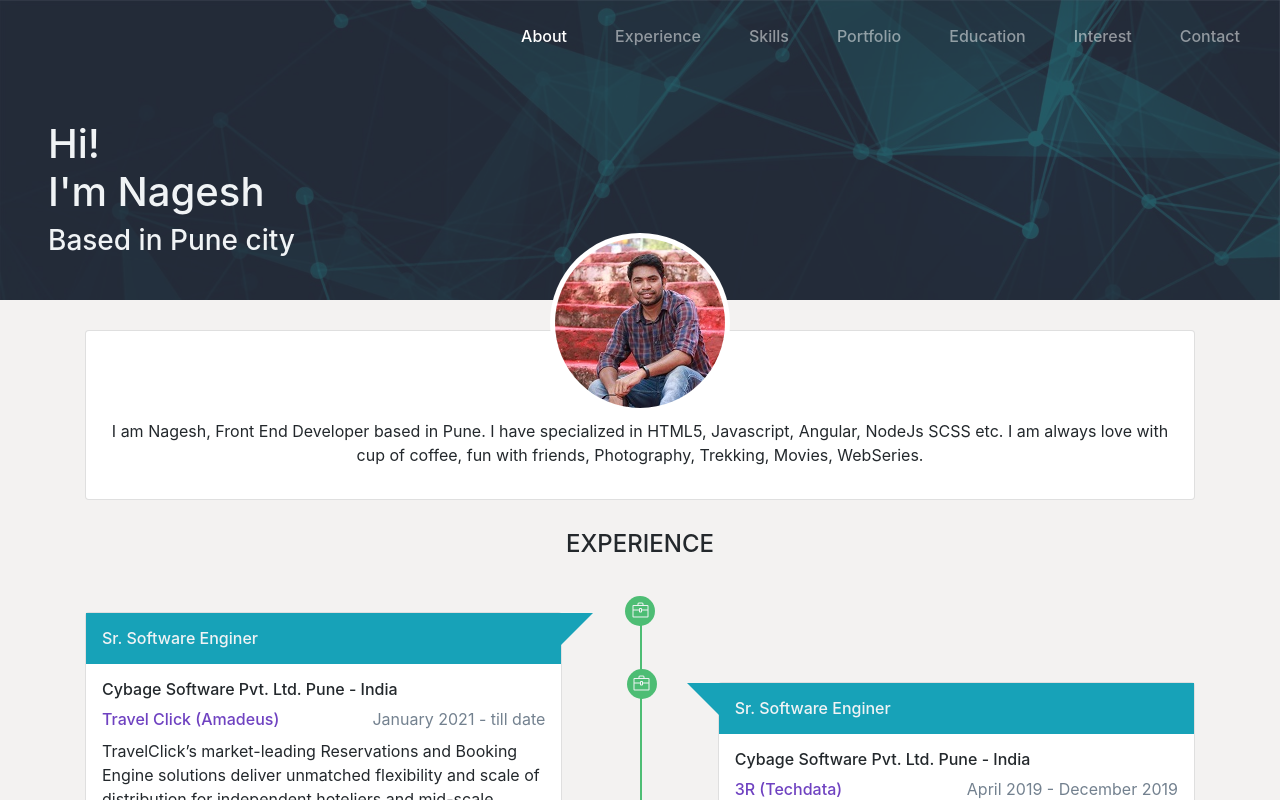
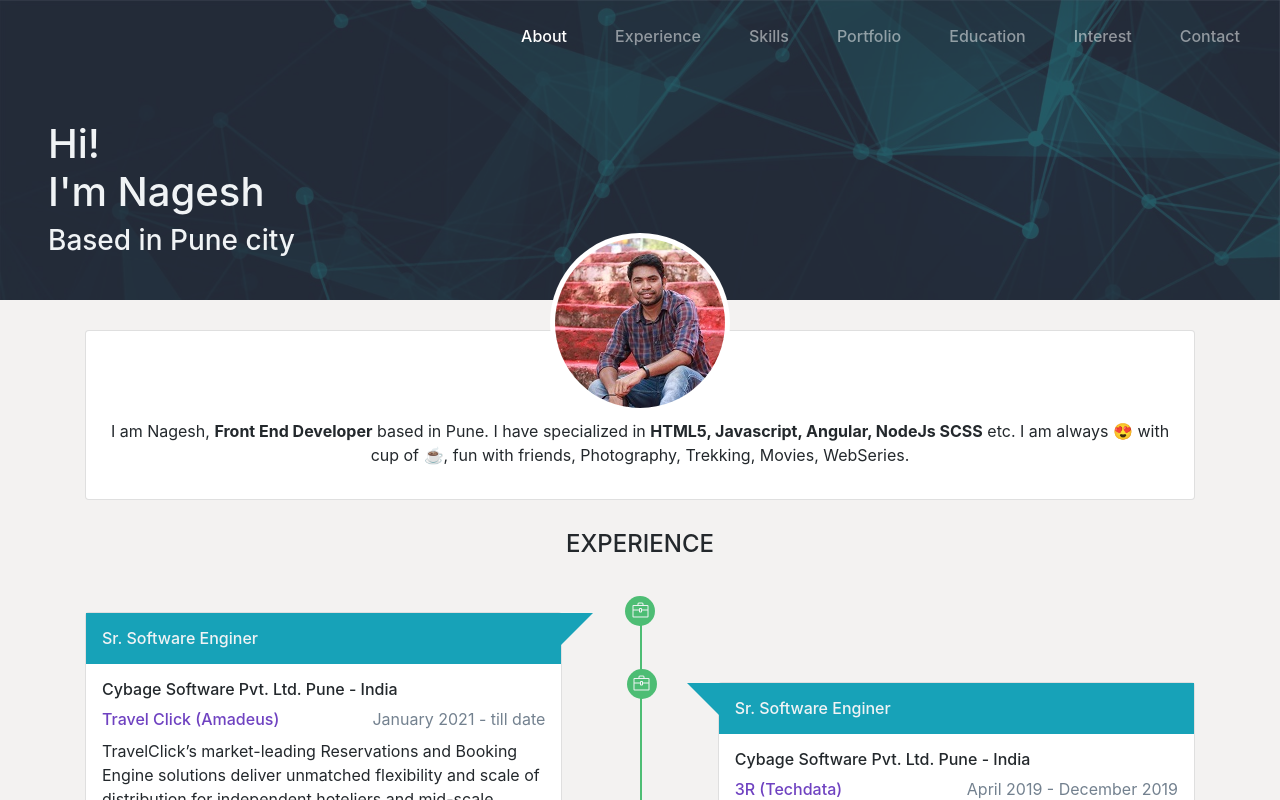
Before and after one commit to NageshAdhe/PORTFOLIO, a React (Create React App) app: page / in a window 1280 px wide. Shown: the top 800 px of the page. Built offline with nearby package versions, Linux system fonts and the light colour scheme.

Commit message:
content correction

```diff
--- a/public/index.html
+++ b/public/index.html
@@ -3,11 +3,11 @@
 
 <head>
   <meta charset="utf-8" />
-  <link rel="icon" href="%PUBLIC_URL%/favicon.ico" />
+  <link rel="icon" href="%PUBLIC_URL%/img/favicon-32x32.png" />
   <meta name="viewport" content="width=device-width, initial-scale=1" />
   <meta name="theme-color" content="#000000" />
-  <meta name="description" content="Web site created using create-react-app" />
-  <link rel="apple-touch-icon" href="%PUBLIC_URL%/logo192.png" />
+  <meta name="description" content="Nagesh Adhe" />
+  <!-- <link rel="apple-touch-icon" href="%PUBLIC_URL%/logo192.png" /> -->
   <link rel="stylesheet" href="https://cdnjs.cloudflare.com/ajax/libs/font-awesome/4.7.0/css/font-awesome.min.css">
   <!--
       manifest.json provides metadata used when your web app is installed on a
--- a/src/app/resume/about.jsx
+++ b/src/app/resume/about.jsx
@@ -17,8 +17,8 @@ class ResumeAbout extends Component {
 
                   <div className="about-text-div pt-5">
 
-                    <p class="text-center  pt-4">
-                      {this.props.about.description}
+                    <p class="text-center  pt-4" dangerouslySetInnerHTML={{ __html:this.props.about.description}}>
+
                     </p>
                   </div>
 
--- a/src/assets/data/about.json
+++ b/src/assets/data/about.json
@@ -2,7 +2,7 @@
     "data":{
         "title":"",
         "profileImg":"/img/nagesh-1.jpg",
-        "description":"I am Nagesh, Front End Developer based in Pune. I have specialized in HTML5, Javascript, Angular, NodeJs SCSS etc. I am always love with cup of coffee, fun with friends, Photography, Trekking, Movies, WebSeries.  ",
+        "description":"I am Nagesh, <strong>Front End Developer</strong> based in Pune. I have specialized in <strong>HTML5, Javascript, Angular, NodeJs SCSS</strong> etc. I am always &#128525; with cup of &#9749;, fun with friends, Photography, Trekking, Movies, WebSeries.  ",
         "friendsDescription":"I have a  lots of friends specialized in Software Development, Testing, Hardware and Networking, as well as  Hardware Maintenance Support.They always  excited to do new and Innovative things.We always love to give solutions in IT industry that will help  to grow business as well as our technical knowledge."
       }
 }
```
Also changed, not shown: public/img/favicon-32x32.png (added).
